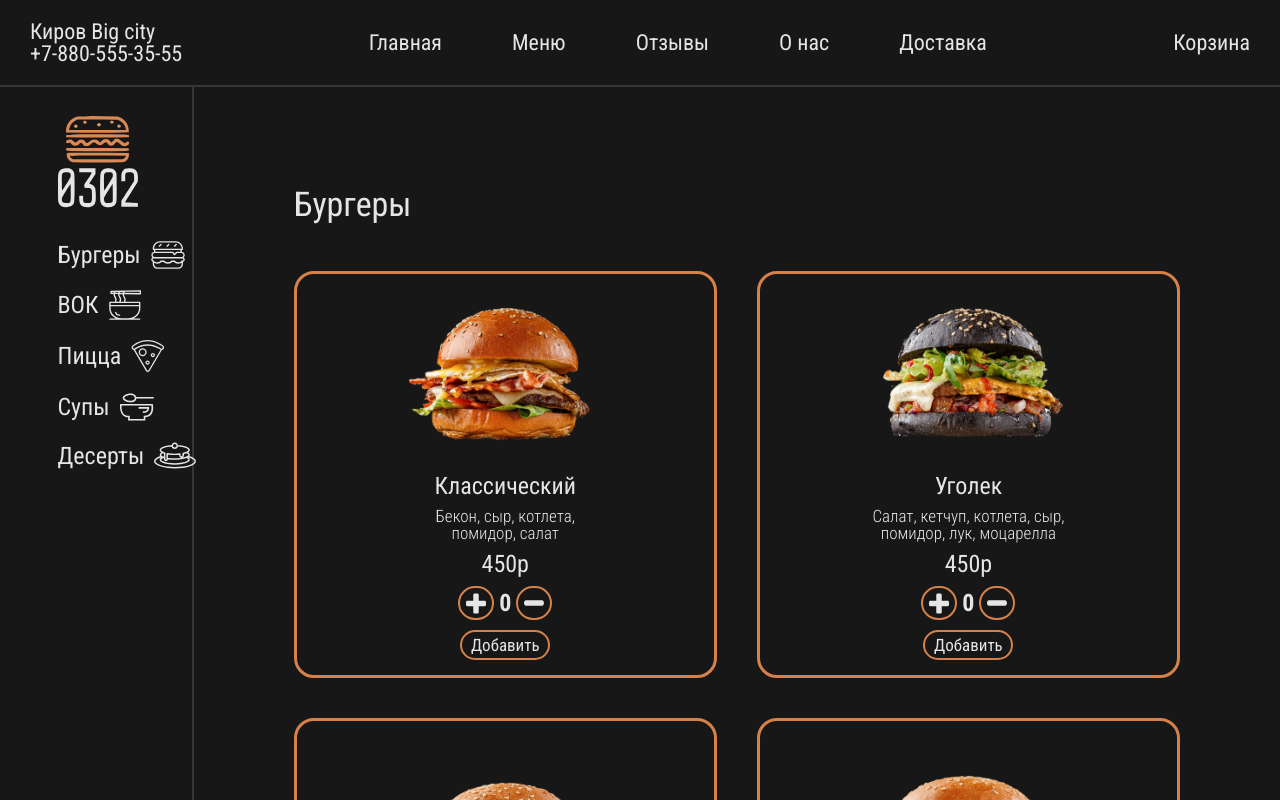
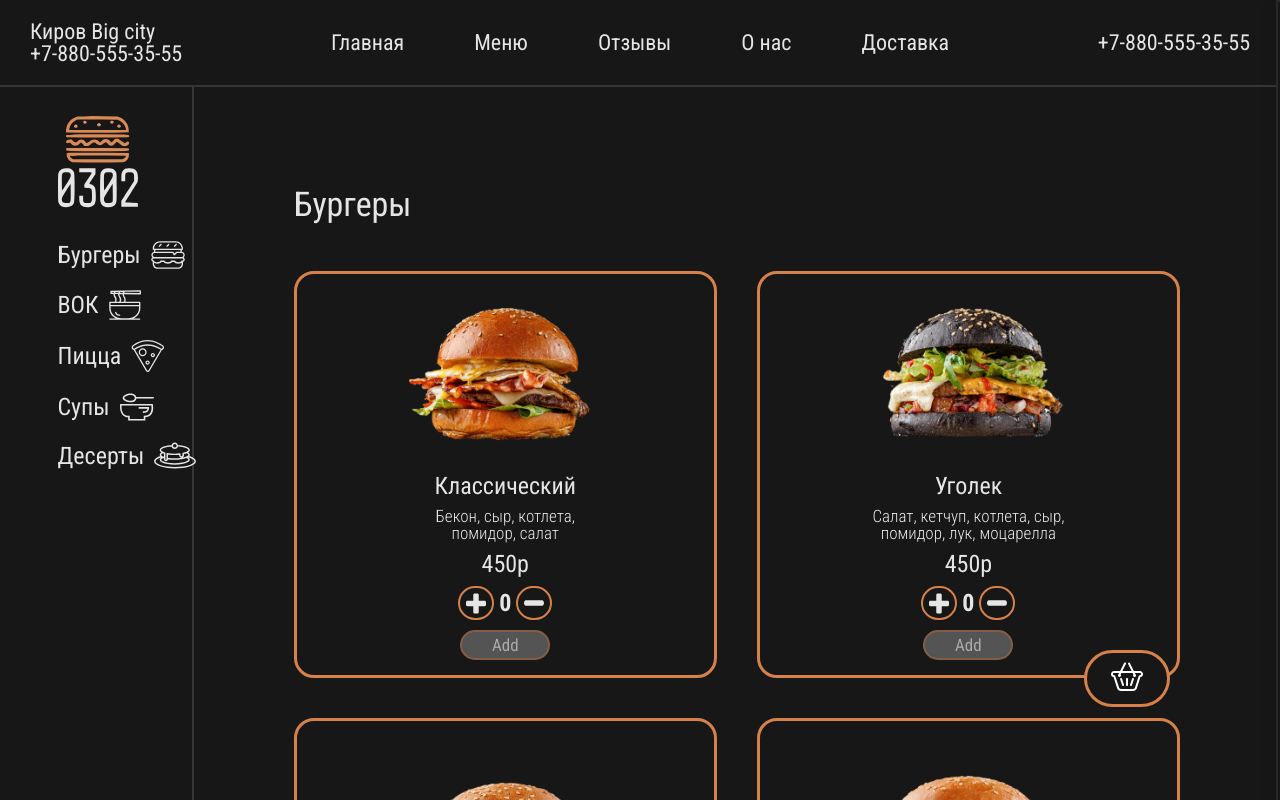
Before and after one commit to MaksSTV/front_project, a React (Create React App) app: page / in a window 1280 px wide. Shown: the top 800 px of the page. Built offline with nearby package versions, Linux system fonts and the light colour scheme.

Commit message:
work side-basket

```diff
--- a/src/App.js
+++ b/src/App.js
@@ -4,6 +4,7 @@ import './styles/reset.css';
 
 
 function App() {
+
 
 
   return (
--- a/src/components/Counter.jsx
+++ b/src/components/Counter.jsx
@@ -1,12 +1,13 @@
 import React, { useState } from "react";
 
-const Counter = function () {
+const Counter = function (props) {
 
 
   const [count, setCount] = useState(0)
 
   function increment() {
     setCount(count + 1)
+    props.num = count
   }
 
   function decrement() {
@@ -21,10 +22,9 @@ const Counter = function () {
     <div className="counter__container">
 
 
-      <button className="button__buy-food" onClick={increment}><svg width="20" height="25" viewBox="0 0 402 320" fill="none" xmlns="http://www.w3.org/2000/svg">
+      <button className="button__buy-food" onClick={increment} ><svg width="20" height="25" viewBox="0 0 402 320" fill="none" xmlns="http://www.w3.org/2000/svg">
         <path d="M394 154.175C388.669 148.845 382.194 146.181 374.583 146.181H255.811V27.406C255.811 19.795 253.145 13.322 247.817 7.992C242.488 2.666 236.02 0 228.398 0H173.586C165.974 0 159.502 2.663 154.172 7.993C148.842 13.323 146.178 19.796 146.178 27.407V146.182H27.407C19.796 146.182 13.323 148.846 7.993 154.176C2.663 159.506 0 165.973 0 173.589V228.408C0 236.026 2.662 242.494 7.992 247.819C13.322 253.151 19.795 255.813 27.406 255.813H146.177V374.59C146.177 382.201 148.841 388.679 154.171 394.007C159.501 399.332 165.973 401.994 173.585 401.994H228.401C236.018 401.994 242.487 399.332 247.818 394.007C253.15 388.676 255.812 382.201 255.812 374.59V255.813H374.582C382.2 255.813 388.671 253.151 393.999 247.819C399.328 242.494 401.993 236.026 401.993 228.408V173.589C401.991 165.973 399.332 159.502 394 154.175Z" fill="#E5E5E5" />
       </svg>
-
       </button>
       <h1 className="counter__title">{count}</h1>
       <button className="button__buy-food" onClick={decrement}><svg width="20" height="25" viewBox="0 0 402 50" fill="none" xmlns="http://www.w3.org/2000/svg">
--- a/src/components/List.jsx
+++ b/src/components/List.jsx
@@ -1,13 +1,13 @@
 import MenuItem from "./MenuItem";
 
-const List = function({items, title, anchor}){
+const List = function({items, title, anchor, add}){
 
       return (
         <div className="menu" id={anchor}>
           <h1 className="menu__title">{title}</h1>
             <div className="grid__item">
             {items.map((item)=>
-                <MenuItem item={item} key={item.id}/>
+                <MenuItem item={item} key={item.id} add={add}/>
               )}
             </div>
           </div>
--- a/src/components/MainScreen.jsx
+++ b/src/components/MainScreen.jsx
@@ -31,65 +31,96 @@ import d3 from "../images/desserts/d3.png"
 import d4 from "../images/desserts/d4.png"
 import d5 from "../images/desserts/d5.png"
 import { useState } from "react";
+import shop_cart from "../images/cart.svg"
 
 
 
-const MainScreen = function(){
+const MainScreen = function () {
 
   const [pizza, setPizza] = useState([
-        {id:1, title: 'Ассорти', body: 'Оливки, перец, листья, сыр, помидор, грибы, мясо', price: '450р', img: p1},
-        {id:2, title: 'Пепперони', body: 'Пепперони, сыр', price: '450р', img: p2},
-        {id:3, title: 'Сезонная', body: 'Лук, руккола, грибы, помидор', price: '450р', img: p3},
-        {id:4, title: 'Домашняя', body: 'Лук, грибы, сыр, ветчина, помидор', price: '450р', img: p4},
-        {id:5, title: '4 сезона', body: 'Пепперони, грибы, ветчина, сыр', price: '450р', img: p5},
-        {id:6, title: 'Цезарь', body: 'Цезарь, листья салата, помидор, курица, сыр, соус', price: '450р', img: p6},
-        {id:7, title: 'Ветчина грибы', body: 'Грибы, сыр, ветчина, пепперони', price: '450р', img: p7},
-        {id:8, title: 'Мексиканская', body: 'Халапеньо, сыр, бекон, помидор', price: '450р', img: p8}
+    { id: 1, title: 'Ассорти', body: 'Оливки, перец, листья, сыр, помидор, грибы, мясо', price: '450р', img: p1 },
+    { id: 2, title: 'Пепперони', body: 'Пепперони, сыр', price: '450р', img: p2 },
+    { id: 3, title: 'Сезонная', body: 'Лук, руккола, грибы, помидор', price: '450р', img: p3 },
+    { id: 4, title: 'Домашняя', body: 'Лук, грибы, сыр, ветчина, помидор', price: '450р', img: p4 },
+    { id: 5, title: '4 сезона', body: 'Пепперони, грибы, ветчина, сыр', price: '450р', img: p5 },
+    { id: 6, title: 'Цезарь', body: 'Цезарь, листья салата, помидор, курица, сыр, соус', price: '450р', img: p6 },
+    { id: 7, title: 'Ветчина грибы', body: 'Грибы, сыр, ветчина, пепперони', price: '450р', img: p7 },
+    { id: 8, title: 'Мексиканская', body: 'Халапеньо, сыр, бекон, помидор', price: '450р', img: p8 }
   ])
 
   const [burger, setBurger] = useState([
-        {id:1, title: 'Классический', body: 'Бекон, сыр, котлета, помидор, салат', price: '450р', img: b1},
-        {id:2, title: 'Уголек', body: 'Cалат, кетчуп, котлета, сыр, помидор, лук, моцарелла', price: '450р', img: b2},
-        {id:3, title: 'Малыш', body: 'Котлета, маринованные огурцы, соус, сыр', price: '249р', img: b3},
-        {id:4, title: 'Полторашка', body: 'Котлета, салат, сыр, лук соус', price: '450р', img: b4},
-        {id:5, title: 'Брусничный', body: 'Курица, бекон, котлета, сыр, брусничный соус', price: '450р', img: b5},
-        {id:6, title: 'Домашний', body: 'Ананас, салат, сыр, котлета, соус', price: '450р', img: b6},
-        {id:7, title: 'Бургер Чила', body: 'Лук, салат, сыр, котлета, маринованные огурцы, помидор, соус 249 островов', price: '498р', img: b7},
-        {id:8, title: 'Фирменный', body: 'Бекон, сыр, котлета, помидор, салат, яичница', price: '450р', img: b8}
+    { id: 1, title: 'Классический', body: 'Бекон, сыр, котлета, помидор, салат', price: '450р', img: b1 },
+    { id: 2, title: 'Уголек', body: 'Cалат, кетчуп, котлета, сыр, помидор, лук, моцарелла', price: '450р', img: b2 },
+    { id: 3, title: 'Малыш', body: 'Котлета, маринованные огурцы, соус, сыр', price: '249р', img: b3 },
+    { id: 4, title: 'Полторашка', body: 'Котлета, салат, сыр, лук соус', price: '450р', img: b4 },
+    { id: 5, title: 'Брусничный', body: 'Курица, бекон, котлета, сыр, брусничный соус', price: '450р', img: b5 },
+    { id: 6, title: 'Домашний', body: 'Ананас, салат, сыр, котлета, соус', price: '450р', img: b6 },
+    { id: 7, title: 'Бургер Чила', body: 'Лук, салат, сыр, котлета, маринованные огурцы, помидор, соус 249 островов', price: '498р', img: b7 },
+    { id: 8, title: 'Фирменный', body: 'Бекон, сыр, котлета, помидор, салат, яичница', price: '450р', img: b8 }
   ])
 
   const [soup, setSoup] = useState([
-        {id:1, title: 'Рамен с говядиной', body: 'Лапша, бульон, говядина, зеленый лук, перец чили, кинза', price: '450р', img: s1},
-        {id:2, title: 'Крем суп из шпината', body: 'Шпинат, бульон, сливки, зелень', price: '450р', img: s2},
-        {id:3, title: 'Грибной крем суп с гренками', body: 'Бульон, грибы, сливки, гренки', price: '450р', img: s3},
-        {id:4, title: 'Том кха', body: 'Бульон, кокосовое молоко, морепродукты, грибы, перец чили, кинза', price: '450р', img: s4},
-        {id:5, title: 'Том ям', body: 'Бульон, помидоры черри, морепродукты, грибы, перец чили, кинза', price: '450р', img: s5},
-        {id:6, title: 'Тыквенный крем суп', body: 'Бульон, тыква, сливки, зелень', price: '450р', img: s6}
+    { id: 1, title: 'Рамен с говядиной', body: 'Лапша, бульон, говядина, зеленый лук, перец чили, кинза', price: '450р', img: s1 },
+    { id: 2, title: 'Крем суп из шпината', body: 'Шпинат, бульон, сливки, зелень', price: '450р', img: s2 },
+    { id: 3, title: 'Грибной крем суп с гренками', body: 'Бульон, грибы, сливки, гренки', price: '450р', img: s3 },
+    { id: 4, title: 'Том кха', body: 'Бульон, кокосовое молоко, морепродукты, грибы, перец чили, кинза', price: '450р', img: s4 },
+    { id: 5, title: 'Том ям', body: 'Бульон, помидоры черри, морепродукты, грибы, перец чили, кинза', price: '450р', img: s5 },
+    { id: 6, title: 'Тыквенный крем суп', body: 'Бульон, тыква, сливки, зелень', price: '450р', img: s6 }
   ])
 
   const [wok, setWok] = useState([
-        {id:1, title: 'Вок 1', body: 'Лапша пшеничная, тофу, болгарский перец, морковь', price: '450р', img: w1},
-        {id:2, title: 'Вок 2', body: 'Лапша гречневая, морепродукты, болгарский перец, стручковая фасоль', price: '450р', img: w2},
-        {id:3, title: 'Вок 3', body: 'Лапша пшеничная, креветки, болгарский перец, морковь, бобы', price: '450р', img: w3},
-        {id:4, title: 'Вок 4', body: 'Лапша пшеничная, курица, болгарский перец', price: '450р', img: w4}
+    { id: 1, title: 'Вок 1', body: 'Лапша пшеничная, тофу, болгарский перец, морковь', price: '450р', img: w1 },
+    { id: 2, title: 'Вок 2', body: 'Лапша гречневая, морепродукты, болгарский перец, стручковая фасоль', price: '450р', img: w2 },
+    { id: 3, title: 'Вок 3', body: 'Лапша пшеничная, креветки, болгарский перец, морковь, бобы', price: '450р', img: w3 },
+    { id: 4, title: 'Вок 4', body: 'Лапша пшеничная, курица, болгарский перец', price: '450р', img: w4 }
   ])
 
   const [dessert, setDessert] = useState([
-        {id:1, title: 'Тирамису', body: '', price: '450р', img: d1},
-        {id:2, title: 'Чизкейк', body: '', price: '450р', img: d2},
-        {id:3, title: 'Медовик', body: '', price: '450р', img: d3},
-        {id:4, title: 'Лимонник', body: '', price: '450р', img: d4},
-        {id:5, title: 'Панкейки', body: '', price: '450р', img: d5}
+    { id: 1, title: 'Тирамису', body: '', price: '450р', img: d1 },
+    { id: 2, title: 'Чизкейк', body: '', price: '450р', img: d2 },
+    { id: 3, title: 'Медовик', body: '', price: '450р', img: d3 },
+    { id: 4, title: 'Лимонник', body: '', price: '450р', img: d4 },
+    { id: 5, title: 'Панкейки', body: '', price: '450р', img: d5 }
   ])
+
+  const [products, setProducts] = useState([])
+
+  function addProduct(newProduct){
+    console.log(JSON.parse(newProduct))
+    setProducts([...products, newProduct])
+
+  }
+
+  console.log(products)
 
   return (
     <div className='main--container'>
+      {/*<div className="shopping_cart">
+        <button className="shopping_cart-button" ><img src={shop_cart} alt="" /></button>
+      </div>
 
-          <List items={burger} title="Бургеры" anchor="burger"/>
-          <List items={wok} title="ВОК" anchor="wok"/>
-          <List items={pizza} title="Пиццы" anchor="pizza"/>
-          <List items={soup} title="Супы" anchor="soup"/>
-          <List items={dessert} title="Дессерты" anchor="dessert"/>
+      <div className="text-right">
+
+        {products}
+      </div>*/}
+
+      <input type="checkbox" id="side-checkbox" />
+      <div className="side-panel">
+          <label className="side-button-2" htmlFor="side-checkbox">+</label>
+          <div className="side-title">Корзина:</div>
+          <p className="side-title-text">{products}</p>
+      </div>
+      <div className="side-button-1-wr">
+          <label className="side-button-1" htmlFor="side-checkbox">
+              <div className="side-b side-open side-close"><img src={shop_cart} alt="" /></div>
+          </label>
+      </div>
+
+      <List items={burger} title="Бургеры" anchor="burger" add={addProduct}/>
+      <List items={wok} title="ВОК" anchor="wok" add={addProduct}/>
+      <List items={pizza} title="Пиццы" anchor="pizza" add={addProduct}/>
+      <List items={soup} title="Супы" anchor="soup" add={addProduct}/>
+      <List items={dessert} title="Дессерты" anchor="dessert" add={addProduct}/>
 
     </div>
   );
--- a/src/components/MenuItem.jsx
+++ b/src/components/MenuItem.jsx
@@ -1,8 +1,41 @@
 import Counter from "./Counter";
+import React, { useState } from "react";
 
-const MenuItem = function(props){
+const MenuItem = function (props) {
 
-      return (
+    const [count, setCount] = useState(0)
+    let [disable, setDisable] = useState(true);
+
+    function increment() {
+      setCount(count + 1)
+      setDisable(disable = false)
+    }
+
+    function decrement() {
+
+      if(count !== 0){
+        setCount(count - 1)
+        if(count - 1 === 0){
+            setDisable(disable = true)
+
+        }
+      }
+
+    }
+
+
+
+    let product = {
+        id: props.item.id,
+        title: props.item.title,
+        price: props.item.price,
+        amount: count
+
+    };
+
+    let json = JSON.stringify(product);
+
+    return (
         <div className="menu__item">
             <div className="img__menu">
                 <img className="img__item" src={props.item.img} alt="" />
@@ -11,11 +44,25 @@ const MenuItem = function(props){
             <p className="description__item">{props.item.body}</p>
             <div className="buy_item">
                 <p className="price">{props.item.price}</p>
-                <Counter/>
-                <button className="buy_item-btn">Добавить</button>
+                <div className="counter__container">
+
+
+                    <button className="button__buy-food" onClick={increment} ><svg width="20" height="25" viewBox="0 0 402 320" fill="none" xmlns="http://www.w3.org/2000/svg">
+                        <path d="M394 154.175C388.669 148.845 382.194 146.181 374.583 146.181H255.811V27.406C255.811 19.795 253.145 13.322 247.817 7.992C242.488 2.666 236.02 0 228.398 0H173.586C165.974 0 159.502 2.663 154.172 7.993C148.842 13.323 146.178 19.796 146.178 27.407V146.182H27.407C19.796 146.182 13.323 148.846 7.993 154.176C2.663 159.506 0 165.973 0 173.589V228.408C0 236.026 2.662 242.494 7.992 247.819C13.322 253.151 19.795 255.813 27.406 255.813H146.177V374.59C146.177 382.201 148.841 388.679 154.171 394.007C159.501 399.332 165.973 401.994 173.585 401.994H228.401C236.018 401.994 242.487 399.332 247.818 394.007C253.15 388.676 255.812 382.201 255.812 374.59V255.813H374.582C382.2 255.813 388.671 253.151 393.999 247.819C399.328 242.494 401.993 236.026 401.993 228.408V173.589C401.991 165.973 399.332 159.502 394 154.175Z" fill="#E5E5E5" />
+                    </svg>
+                    </button>
+                    <h1 className="counter__title">{count}{disable}</h1>
+                    <button className="button__buy-food" onClick={decrement}><svg width="20" height="25" viewBox="0 0 402 50" fill="none" xmlns="http://www.w3.org/2000/svg">
+                        <path d="M363.406 0H37.5937C16.8295 0 0 24.398 0 54.5C0 84.6021 16.8295 109 37.5937 109H363.406C384.17 109 401 84.6021 401 54.5C401 24.398 384.17 0 363.406 0Z" fill="#E5E5E5" />
+                    </svg>
+
+                    </button>
+                </div>
+                {/*<Counter count={num}/>*/}
+                <button disabled={disable} className="buy_item-btn" onClick={() => props.add(json)}>Add</button>
             </div>
         </div>
-      );
+    );
 }
 
 export default MenuItem
--- a/src/components/Nav.jsx
+++ b/src/components/Nav.jsx
@@ -12,7 +12,7 @@ const Nav = function(){
             <li className="nav--list-item"><Link className="nav--list-item-link" to='/reviews'>Отзывы</Link></li>
             <li className="nav--list-item"><Link className="nav--list-item-link" to='/about'>О нас</Link></li>
             <li className="nav--list-item"><Link className="nav--list-item-link" to='/delivery'>Доставка</Link></li>
-            <li className="nav--list-item"><Link className="nav--list-item-link" to='/menu'>Корзина</Link></li>
+            <li className="nav--list-item"><Link className="nav--list-item-link" to='/menu'>+7-880-555-35-55</Link></li>
           </ul>
         </div>
       );
--- a/src/components/RouteNav.jsx
+++ b/src/components/RouteNav.jsx
@@ -10,7 +10,7 @@ import Reviews from '../pages/Reviews';
 const RouteNav = function(){
 
     return (
-        <BrowserRouter>
+      <BrowserRouter>
         <div className='header'>
           <Nav/>
         </div>
--- a/src/styles/App.css
+++ b/src/styles/App.css
@@ -109,11 +109,128 @@ a{
     flex-direction: row;
 }
 
+.shopping_cart{
+    display: flex;
+    justify-content: flex-end;
+    position: sticky;
+    top: 90vh;
+    padding-right: 150px;
+}
+
+.shopping_cart-button{
+    border: 3px solid #D6814A;
+    border-radius: 30px;
+    background-color: #171717;
+    cursor: pointer;
+}
+
+/*.shop{
+    display: none;
+}*/
+
+/*/////////////////////////////////////////////////////////////////////////////*/
+/*кнопка с сайта + выдвижная панель*/
+#side-checkbox {
+    display: none;
+}
+.side-panel {
+    position: fixed;
+    z-index: 999999;
+    top: 0;
+    right: -360px;
+    background: #171717;
+    border: 2px solid #292929;
+    transition: all 0.5s;
+    width: 320px;
+    height: 100vh;
+
+    box-shadow: 10px 0 20px rgba(0,0,0,0.4);
+    color: #E5E5E5;
+    padding: 40px 20px;
+}
+.side-title {
+    font-family: 'Roboto Condensed', sans-serif;
+    font-weight: 400;
+    font-size: 22px;
+    padding-bottom: 10px;
+    margin-bottom: 20px;
+    border-bottom: 2px solid #E5E5E5;
+}
+
+.side-title-text{
+    display: flex;
+    flex-direction: column;
+    flex-basis: 240px;
+    overflow-y: auto;
+    height: 100%;
+}
+/* Оформление кнопки на странице */
+.side-button-1-wr {
+     /* Контейнер для кнопки, чтобы было удобнее ее разместить */
+
+    position: fixed;
+    right: 100px;
+    top: 80vh;
+}
+
+.side-button-1 .side-b {
+    margin: 10px;
+    width: 80px;
+    text-align: center;
+    text-decoration: none;
+    position: relative;
+    border: 3px solid #D6814A;
+    border-radius: 30px;
+    background-color: #171717;
+    cursor: pointer;
+}
+
+#side-checkbox:checked + .side-panel + .side-button-1-wr .side-button-1 .side-close {
+    display: block;
+    /*right: 260px; */
+}
+#side-checkbox:checked + .side-panel {
+    right: 0px;
+}
+
+#side-checkbox:checked + .side-button-1-wr {
+    left: 10px;
+}
+/* Оформление кнопки на панеле */
+.side-button-2 {
+    font-size: 30px;
+    border-radius: 20px;
+    position: absolute;
+    z-index: 1;
+    top: 8px;
+    left: 8px;
+    cursor: pointer;
+    transform: rotate(45deg);
+    color: #E5E5E5;
+    transition: all 280ms ease-in-out;
+}
+.side-button-2:hover {
+    transform: rotate(45deg) scale(1.1);
+    color: #E5E5E5;
+}
+/*//////////////////////////////////////////////////////////////////*/
+/*.shopping_cart-button:*/
+
+.text-right{
+    display: flex;
+    justify-content: flex-end;
+    height: 100vh;
+    position: absolute;
+    left: 60vw;
+}
+
 .main--container{
     width: 85%;
 
 
 }
+
+
 
 .menu{
     margin: 100px 100px 150px 100px;
@@ -144,9 +261,11 @@ a{
 }
 
 .menu__item:hover{
-    background-color: #2c2c2c;
+    background-color: #292929;
     transition: 0.5s;
 }
+
+
 
 .side--container{
     width: 15%;
@@ -251,7 +370,7 @@ a{
     width: 90px;
     height: 30px;
     background-color: transparent;
-    border: 2px solid #D6814A;
+    border: 2px solid #d6834d;
     border-radius: 20px;
     color: #E5E5E5;
     font-family: 'Roboto Condensed', sans-serif;
@@ -259,6 +378,13 @@ a{
     font-size: 17px;
     text-align: center;
     transition: 0.5s;
+
+}
+
+.buy_item-btn:disabled{
+    background-color:rgba(146, 146, 146, 0.5);
+    border-color: rgba(182, 105, 54, 0.5);
+    color: rgba(255, 255, 255, 0.5);
 }
 
 .buy_item-btn:hover{
```
Also changed, not shown: src/images/cart.svg (added). Lines whose indentation alone changed are shown as unchanged.
